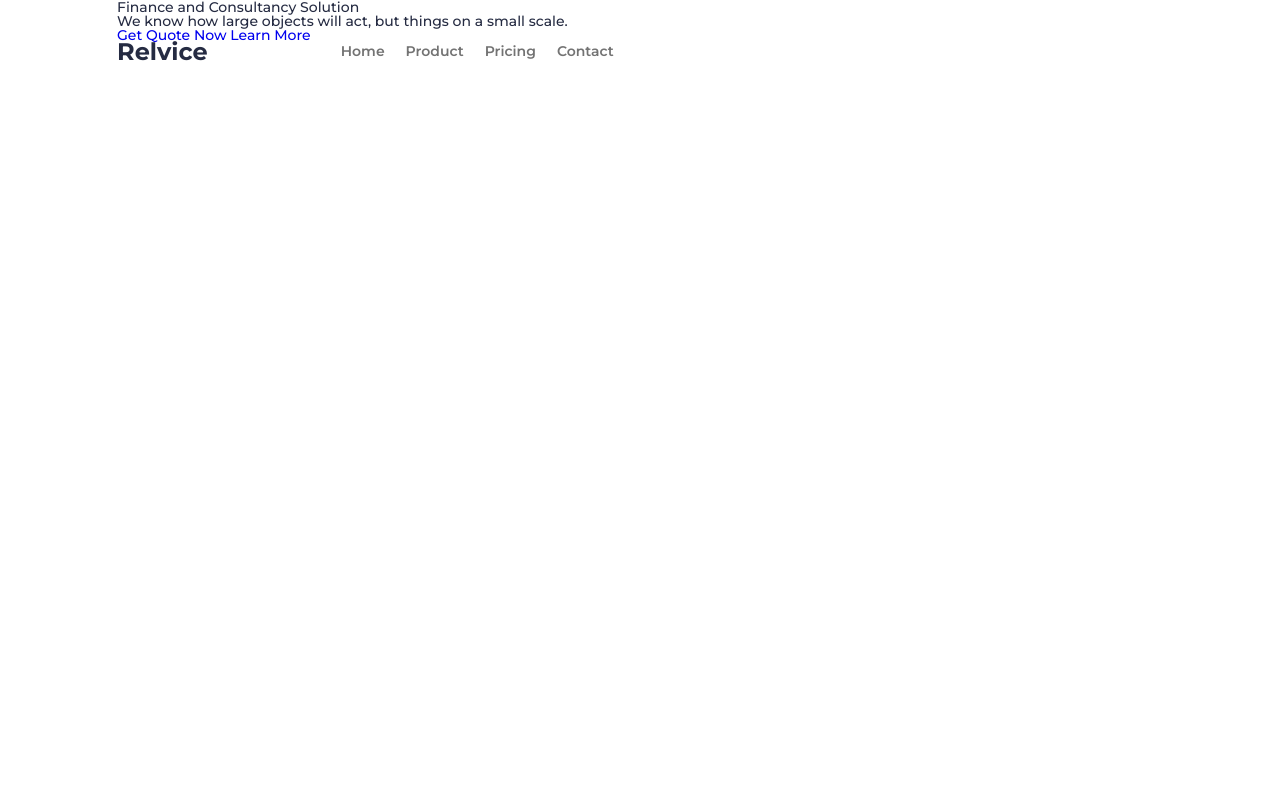
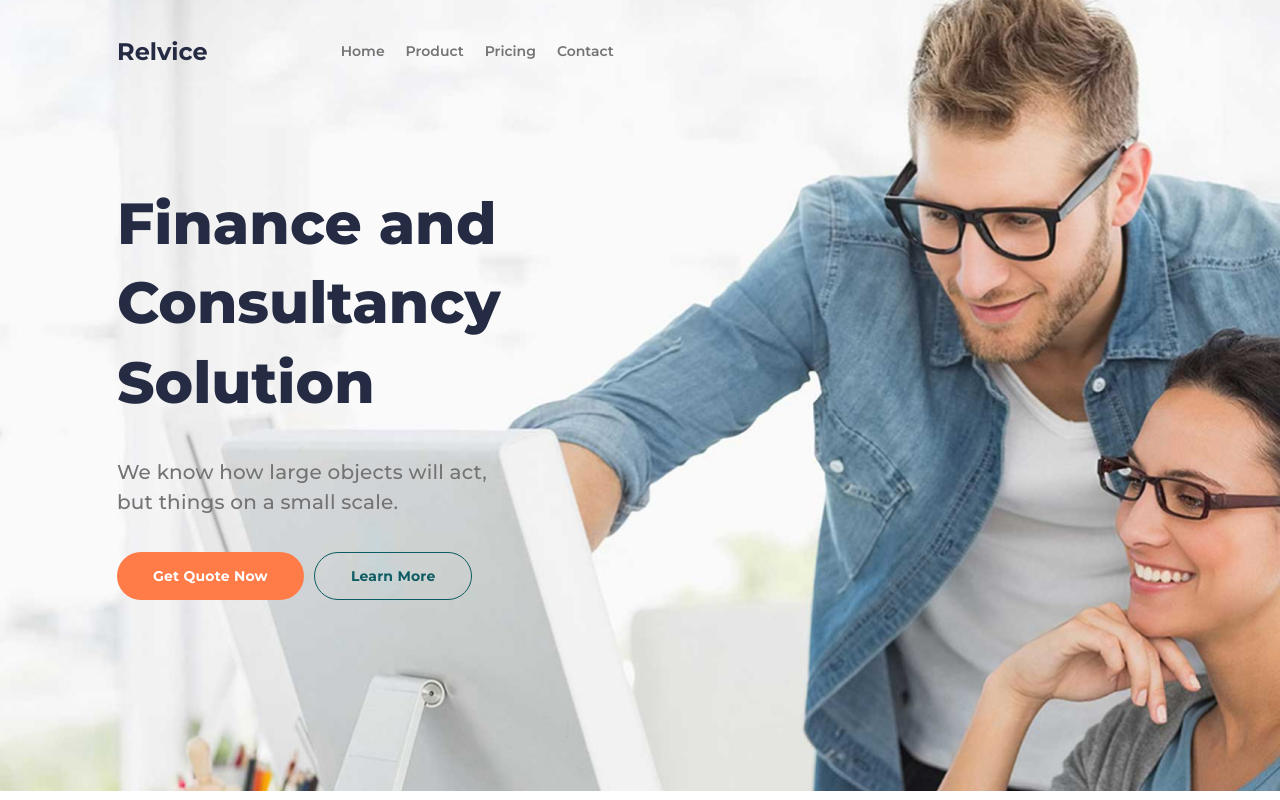
Before and after one commit to drack90/test-verstk7, a website: page src/parts/header.html in a window 1280 px wide. Drawn offline with nearby package versions, Linux system fonts and the light colour scheme; files that its build step writes are made by us from their sources; files whose address does not match are found by name.

Commit message:
закончил первый блок
сделал кросс-платформенную вёрстку первого блока

```diff
--- a/src/parts/mainblock.html
+++ b/src/parts/mainblock.html
@@ -7,10 +7,18 @@
                 <div class="main-block__text">
                     We know how large objects will act, but things on a small scale.</div>
                 <div class="main-block__buttons">
-                    <a href="#" class="main-block__button">Get Quote Now</a>
+                    <a href="#" class="main-block__button main-block__button_orange">Get Quote Now</a>
                     <a href="#" class="main-block__button main-block__button_border">Learn More</a>
                 </div>
             </div>
         </div>
+        <div class="main-block__image _ibg">
+            <img src="img/mainblock/cover.jpg" alt="cover">
+        </div>
+    </div>
+    <div class="page__sevices services">
+        <div class="services__container _container">
+
+        </div>
     </div>
 </main>
--- a/src/scss/body.scss
+++ b/src/scss/body.scss
@@ -11,3 +11,16 @@
     margin: 0px auto;
     box-sizing: content-box;
 }
+
+._ibg {
+    position: relative;
+}
+
+._ibg img {
+    position: absolute;
+    width: 100%;
+    height: 100%;
+    top: 0;
+    left: 0;
+    object-fit: cover;
+}
--- a/src/scss/mainblcok.scss
+++ b/src/scss/mainblcok.scss
@@ -0,0 +1,108 @@
+        @import 'variables.scss';
+        .paige__main-block {}
+
+        .main-block {
+            position: relative;
+        }
+
+        .main-block__container {}
+
+        .main-block__body {
+            padding: 184px 0px 191px 0px;
+            position: relative;
+            z-index: 2;
+            max-width: 400px;
+        }
+
+        @media (max-width: 992px) {
+            .main-block__body {
+                padding: 120px 0px 191px 0px;
+            }
+        }
+
+        .main-block__body>*:not(:last-child) {
+            margin: 0px 0px 35px 0px;
+        }
+
+        .main-block__title {
+            font-size: 58px;
+            line-height: 137%;
+            font-weight: 800;
+        }
+
+        @media (max-width: 479px) {
+            .main-block__title {
+                font-size: 42px;
+            }
+        }
+
+        .main-block__text {
+            color: #737373;
+            font-size: 20px;
+            line-height: 150%;
+            letter-spacing: 0.2px;
+        }
+
+        .main-block__buttons {
+            display: flex;
+            flex-wrap: wrap;
+            margin: -10px 0px;
+        }
+
+        .main-block__button {
+            border-radius: 37px;
+            display: flex;
+            min-height: 48px;
+            letter-spacing: 0.2px;
+            justify-content: center;
+            align-items: center;
+            text-align: center;
+            padding: 5px 36px;
+            line-height: 150%;
+            font-weight: 700;
+            margin: 10px 0px;
+        }
+
+        @media (max-width: 479px) {
+            .main-block__button {
+                flex: 1 1 100%;
+            }
+        }
+
+        @media (min-width: 479px) {
+            .main-block__button:not(:last-child) {
+                margin-right: 10px;
+            }
+        }
+
+        .main-block__button_orange {
+            background: $primColor;
+            color: #fff;
+        }
+
+        .main-block__button_border {
+            color: $secondColor;
+            border: 1px solid $secondColor;
+        }
+
+        .main-block__image {
+            position: absolute;
+            width: 100%;
+            height: 100%;
+            top: 0;
+            left: 0;
+            object-fit: cover;
+        }
+
+        @media (max-width: 1300px) {
+            .main-block__image img {
+                object-position: right;
+            }
+        }
+
+        @media (max-width: 992px) {
+            .main-block__image img {
+                object-position: right;
+                opacity: 0.5;
+            }
+        }
```
Also changed, not shown: dist/css/index.css, dist/index.html.
